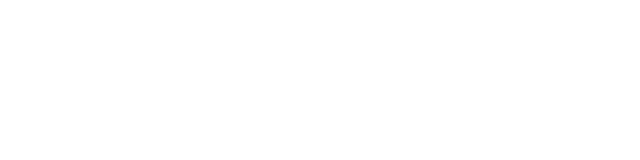
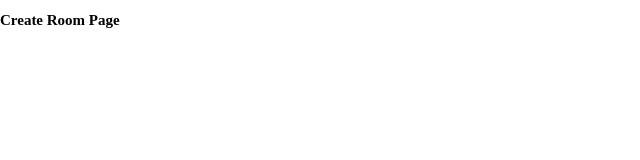
Before and after one commit to kdev307/MuSync, a React (Create React App) app in the folder frontend/: page /create-room in a window 1280 px wide. Shown: the top 160 px of the page, without its empty margins (0-640 px from the left). Built offline with nearby package versions, Linux system fonts and the light colour scheme.

Commit message:
Basic Routing Setup

```diff
--- a/frontend/src/App.js
+++ b/frontend/src/App.js
@@ -1,7 +1,23 @@
 import "./App.css";
+import { BrowserRouter, Routes, Route } from "react-router-dom";
+import CreateRoom from "./pages/CreateRoom";
+import Home from "./pages/Home";
+import RoomJoin from "./pages/RoomJoin";
 
 function App() {
-    return <div className="App"></div>;
+    return (
+        <div className="App">
+            <BrowserRouter>
+                <Routes>
+                    <Route path="/" element={<Home />} />
+
+                    <Route path="/join-room" element={<RoomJoin />} />
+
+                    <Route path="/create-room" element={<CreateRoom />} />
+                </Routes>
+            </BrowserRouter>
+        </div>
+    );
 }
 
 export default App;
--- a/frontend/src/index.css
+++ b/frontend/src/index.css
@@ -50,8 +50,6 @@
 h1,
 h2 {
     font-family: "Merriweather", serif;
-    color: #014221;
-    text-shadow: 3px 3px 6px rgba(1, 66, 16, 0.3);
 }
 
 li {
@@ -82,56 +80,3 @@
     font-size: 3.2rem;
     text-align: center;
 } */
-
-/* Page Scroll Bar */
-
-/* width */
-::-webkit-scrollbar {
-    width: 0.3rem;
-}
-
-/* Track */
-::-webkit-scrollbar-track {
-    box-shadow: inset 0 0 5px #014221;
-    border-radius: 1rem;
-}
-
-/* Handle */
-::-webkit-scrollbar-thumb {
-    background: #560000;
-    border-radius: 1rem;
-}
-
-/* Handle on hover */
-::-webkit-scrollbar-thumb:hover {
-    background: #560000;
-}
-
-/* Section Scroll Bar */
-
-/* width */
-.scrollbar::-webkit-scrollbar {
-    width: 0.3rem;
-}
-
-/* Handle */
-.scrollbar::-webkit-scrollbar-thumb {
-    background: #014210;
-    border-radius: 1rem;
-}
-
-/* Track */
-::-webkit-scrollbar-track {
-    box-shadow: inset 0 0 5px #014221;
-    border-radius: 1rem;
-}
-
-/* Handle on hover */
-.scrollbar::-webkit-scrollbar-thumb:hover {
-    background: #014210;
-}
-
-.scrollbar-hide {
-    width: 0;
-    background: transparent;
-}
--- /dev/null
+++ b/frontend/src/pages/CreateRoom.jsx
@@ -0,0 +1,13 @@
+import React from "react";
+
+function CreateRoom() {
+    return (
+        <div className="page-container">
+            <div>
+                <h2>Create Room Page</h2>
+            </div>
+        </div>
+    );
+}
+
+export default CreateRoom;
--- /dev/null
+++ b/frontend/src/pages/Home.jsx
@@ -0,0 +1,13 @@
+import React from "react";
+
+function Home() {
+    return (
+        <div className="page-container">
+            <div>
+                <h2>Home Page</h2>
+            </div>
+        </div>
+    );
+}
+
+export default Home;
--- /dev/null
+++ b/frontend/src/pages/RoomJoin.jsx
@@ -0,0 +1,13 @@
+import React from "react";
+
+function RoomJoin() {
+    return (
+        <div className="page-container">
+            <div>
+                <h2>Room Join Page</h2>
+            </div>
+        </div>
+    );
+}
+
+export default RoomJoin;
```
